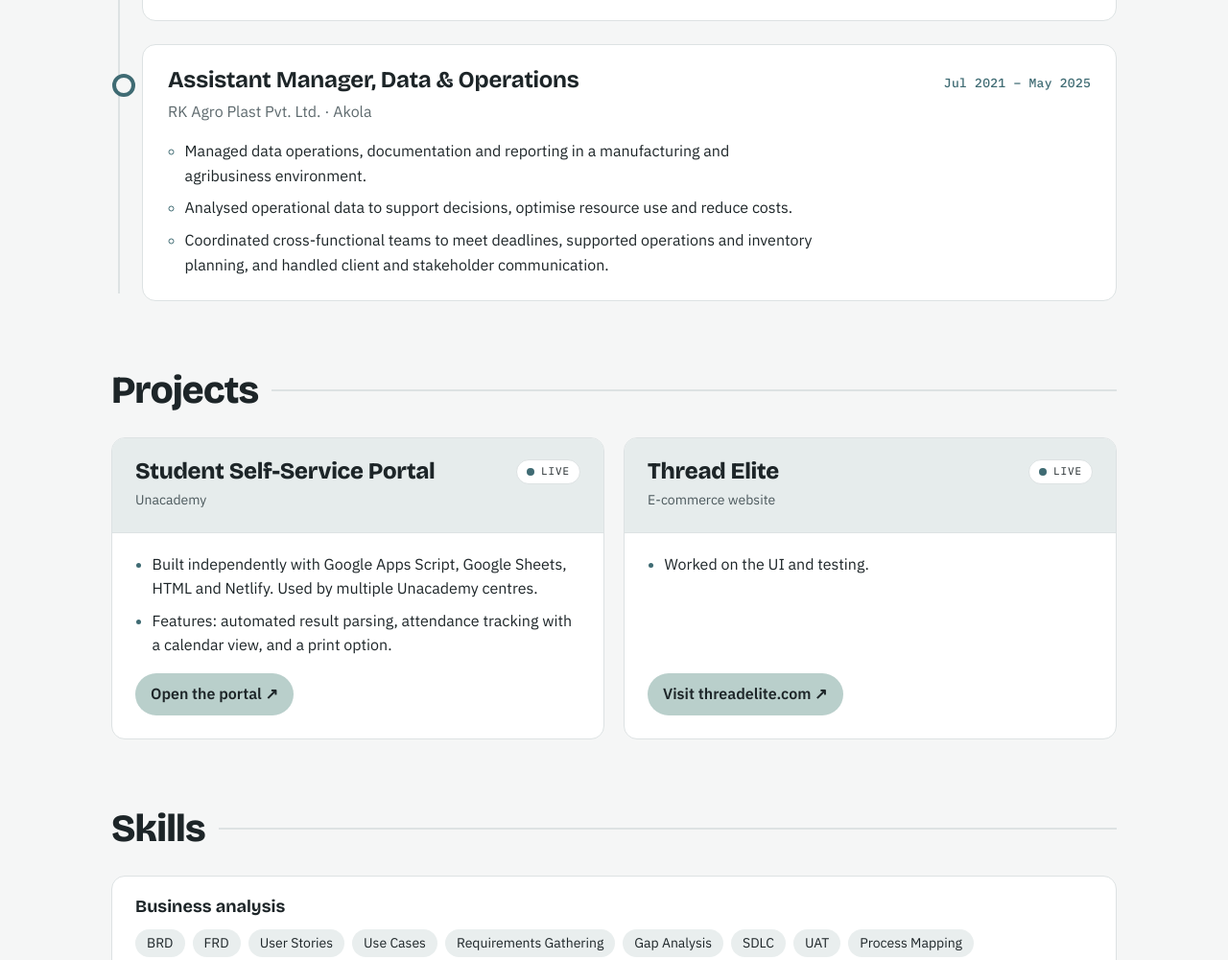
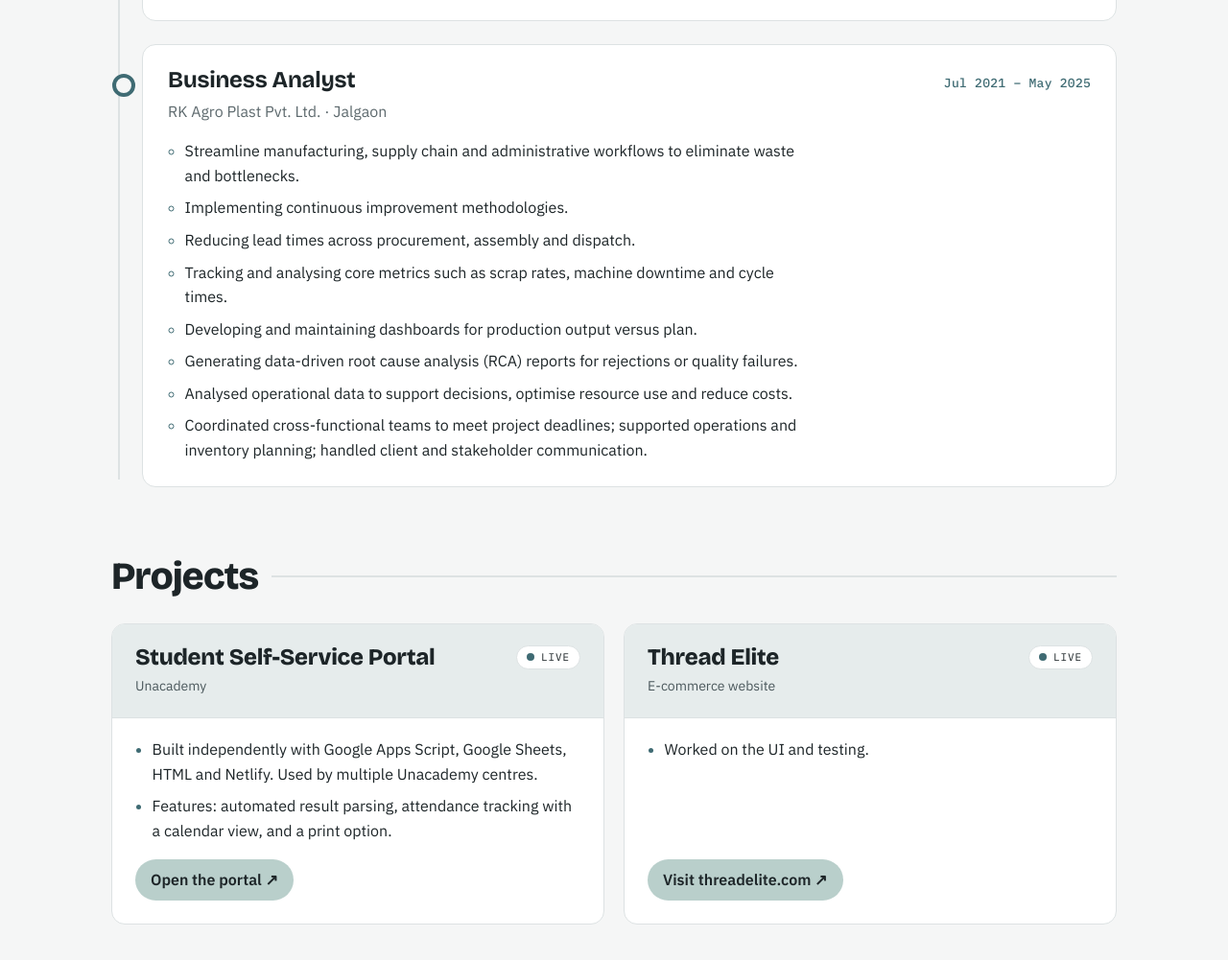
Before and after one commit to Aamera26/Aamera-Portfolio, a plain HTML site: page index.html in a window 1280 px wide. Shown: the part 1480-2481 px from the top of the page at 96% size. Drawn offline with nearby package versions, Linux system fonts and the light colour scheme.

Commit message:
Add files via upload

```diff
--- a/index.html
+++ b/index.html
@@ -232,14 +232,19 @@ footer { margin-top: 80px; padding-block: 28px; border-top: 1px solid var(--line
       </li>
       <li class="job">
         <div class="job-head">
-          <h3>Assistant Manager, Data &amp; Operations</h3>
+          <h3>Business Analyst</h3>
           <span class="period mono">Jul 2021 – May 2025</span>
         </div>
-        <p class="org">RK Agro Plast Pvt. Ltd. · Akola</p>
+        <p class="org">RK Agro Plast Pvt. Ltd. · Jalgaon</p>
         <ul>
-          <li>Managed data operations, documentation and reporting in a manufacturing and agribusiness environment.</li>
+          <li>Streamline manufacturing, supply chain and administrative workflows to eliminate waste and bottlenecks.</li>
+          <li>Implementing continuous improvement methodologies.</li>
+          <li>Reducing lead times across procurement, assembly and dispatch.</li>
+          <li>Tracking and analysing core metrics such as scrap rates, machine downtime and cycle times.</li>
+          <li>Developing and maintaining dashboards for production output versus plan.</li>
+          <li>Generating data-driven root cause analysis (RCA) reports for rejections or quality failures.</li>
           <li>Analysed operational data to support decisions, optimise resource use and reduce costs.</li>
-          <li>Coordinated cross-functional teams to meet deadlines, supported operations and inventory planning, and handled client and stakeholder communication.</li>
+          <li>Coordinated cross-functional teams to meet project deadlines; supported operations and inventory planning; handled client and stakeholder communication.</li>
         </ul>
       </li>
     </ol>
@@ -294,13 +299,13 @@ footer { margin-top: 80px; padding-block: 28px; border-top: 1px solid var(--line
       <div class="group">
         <h3>Finance &amp; performance</h3>
         <ul class="chips">
-          <li>Revenue Analysis</li><li>P&amp;L Analysis</li><li>Target vs Achievement</li><li>Budget and Target Planning</li><li>Business Strategy</li>
+          <li>Revenue Analysis</li><li>P&amp;L Analysis</li><li>Target vs Achievement</li><li>Budget and Target Planning</li><li>Business Strategy</li><li>Current-State &amp; Future-State Analysis</li>
         </ul>
       </div>
       <div class="group">
         <h3>Reporting &amp; analytics</h3>
         <ul class="chips">
-          <li>Power BI</li><li>Advanced Excel</li><li>Pivot Tables</li><li>VLOOKUP / XLOOKUP</li><li>Macros</li><li>Power Query</li><li>Data Visualization</li><li>Reporting Automation</li><li>Python</li>
+          <li>Power BI</li><li>Advanced Excel</li><li>Pivot Tables</li><li>VLOOKUP / XLOOKUP</li><li>Macros</li><li>Power Query</li><li>Data Cleaning</li><li>Data Validation</li><li>Dashboard Development</li><li>Financial Reporting</li><li>Variance Analysis</li><li>Data Visualization</li><li>Reporting Automation</li><li>Python</li>
         </ul>
       </div>
       <div class="group">
```
